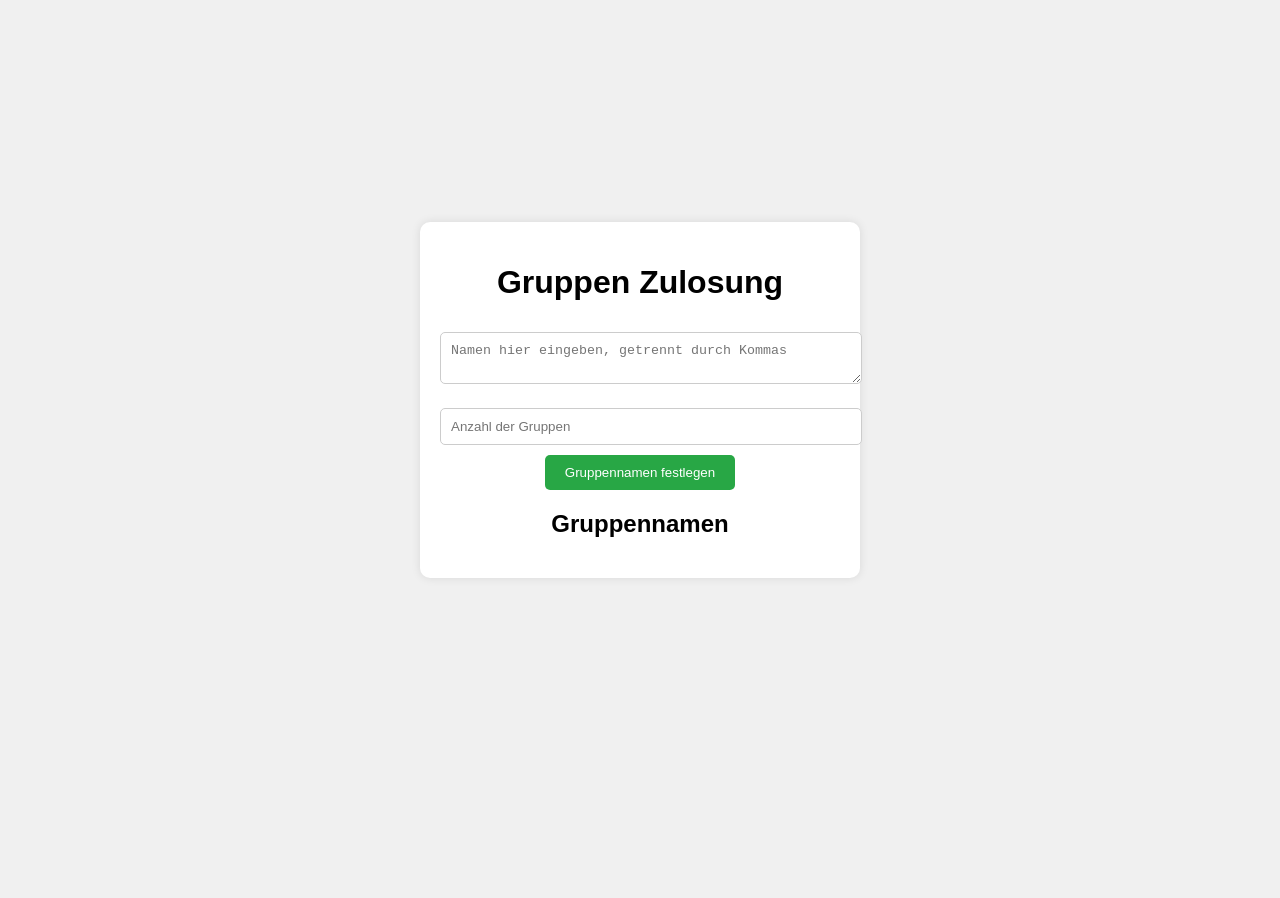
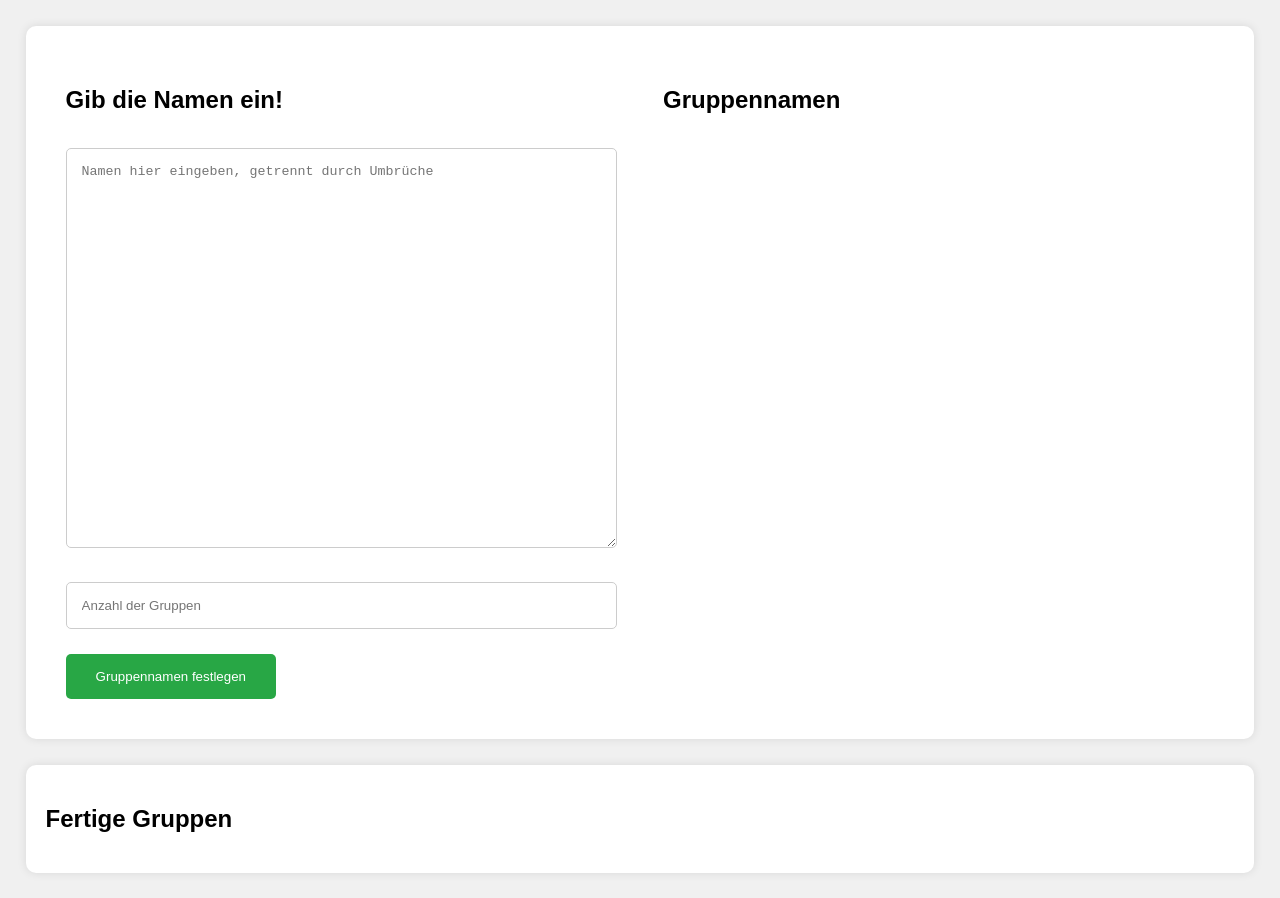
Before and after one commit to DeSterna/DeSterna.github.io, a plain HTML site: page gruppen/index.html in a window 1280 px wide. Before the commit the page ends 800 px from the top, so only its background shows below. Drawn offline with Linux system fonts and the light colour scheme.

Commit message:
Add files via upload

```diff
--- a/gruppen/index.html
+++ b/gruppen/index.html
@@ -7,18 +7,25 @@
     <link rel="stylesheet" href="styles.css">
 </head>
 <body>
-    <div class="container">
-        <h1>Gruppen Zulosung</h1>
-        <textarea id="names" placeholder="Namen hier eingeben, getrennt durch Kommas"></textarea>
-        <input type="number" id="groupCount" placeholder="Anzahl der Gruppen">
-        <button onclick="setupGroupNames()">Gruppennamen festlegen</button>
 
-        <div id="groupNamesContainer">
+    <div class="main-container">
+
+        <div class="input-container">
+            <h2> Gib die Namen ein!</h2>
+            <textarea id="names" placeholder="Namen hier eingeben, getrennt durch Umbrüche"></textarea>
+            <input type="number" id="groupCount" placeholder="Anzahl der Gruppen" min="2">
+            <button onclick="setupGroupNames()">Gruppennamen festlegen</button>
+        </div>
+
+        <div class="group-names-container">
             <h2>Gruppennamen</h2>
             <div id="groupNames"></div>
             <button id="createGroupsButton" style="display: none;" onclick="createGroups()">Gruppen erstellen</button>
         </div>
+    </div>
 
+    <div class="result-container">
+        <h2>Fertige Gruppen</h2>
         <div id="result"></div>
     </div>
 
--- a/gruppen/script.js
+++ b/gruppen/script.js
@@ -5,8 +5,8 @@ function setupGroupNames() {
     // Clear previous group name inputs
     groupNamesContainer.innerHTML = "";
 
-    if (groupCount <= 0) {
-        alert("Bitte geben Sie eine gültige Anzahl von Gruppen ein.");
+    if (isNaN(groupCount) || groupCount < 2) {
+        alert("Bitte geben Sie eine gültige Anzahl von Gruppen (größer als 1) ein.");
         return;
     }
 
@@ -21,18 +21,19 @@ function setupGroupNames() {
 
     // Show the "Create Groups" button
     document.getElementById("createGroupsButton").style.display = "block";
+	document.querySelector('.group-names-container').scrollIntoView({ behavior: 'smooth', block: 'start' });
 }
 
 function createGroups() {
-    const names = document.getElementById("names").value.split(",").map(name => name.trim()).filter(name => name !== "");
+    const names = document.getElementById("names").value.split(/\r?\n/).map(name => name.trim()).filter(name => name !== "");
     const groupCount = parseInt(document.getElementById("groupCount").value);
     const resultContainer = document.getElementById("result");
 
     // Clear previous results
     resultContainer.innerHTML = "";
 
-    if (names.length === 0 || groupCount <= 0) {
-        alert("Bitte geben Sie gültige Namen und Gruppenanzahl ein.");
+    if (names.length === 0 || isNaN(groupCount) || groupCount < 2) {
+        alert("Bitte geben Sie gültige Namen und eine Gruppenanzahl größer als 1 ein.");
         return;
     }
 
@@ -73,4 +74,12 @@ function createGroups() {
             }, nameIndex * 500); // Delay each name by 500ms
         });
     });
+
+    // Scroll to result container
+
+	document.body.style.height = "3000px"; // Temporär verlängern
+    document.querySelector('.result-container').scrollIntoView({ behavior: 'smooth', block: 'start'});
+	setTimeout(function() {
+                document.body.style.height = originalHeight; // Wiederherstellen
+            }, 1000); // Warte, bis das Scrollen abgeschlossen ist
 }
--- a/gruppen/styles.css
+++ b/gruppen/styles.css
@@ -1,28 +1,52 @@
 body {
     font-family: Arial, sans-serif;
-    display: flex;
-    justify-content: center;
-    align-items: center;
-    height: 100vh;
+    margin: 0;
     background-color: #f0f0f0;
-    margin: 0;
+    overflow-y: scroll; /* Ermöglicht das Scrollen der gesamten Seite */
 }
 
-.container {
+.head-container {
     background: white;
     padding: 20px;
     border-radius: 10px;
     box-shadow: 0 0 10px rgba(0, 0, 0, 0.1);
-    width: 400px;
-    text-align: center;
+    margin: 2% 2%;
+
 }
 
-textarea, input {
+.main-container {
+    display: flex;
+    justify-content: space-between;
+    align-items: flex-start;
+    background: white;
+    padding: 20px;
+    border-radius: 10px;
+    box-shadow: 0 0 10px rgba(0, 0, 0, 0.1);
+    margin: 2% 2%;
+}
+
+.input-container, .group-names-container {
+    width: 48%;
+    margin: 0 0;
+}
+
+textarea {
+    width: 100%;
+    height: 400px; /* Angepasste Höhe der Textarea */
+    padding: 10px;
+    margin: 10px 0;
+    border: 1px solid #ccc;
+    border-radius: 5px;
+    box-sizing: border-box;
+}
+
+input {
     width: 100%;
     padding: 10px;
     margin: 10px 0;
     border: 1px solid #ccc;
     border-radius: 5px;
+    box-sizing: border-box;
 }
 
 button {
@@ -32,23 +56,39 @@ button {
     color: white;
     border-radius: 5px;
     cursor: pointer;
+    margin-top: 10px; /* Abstand nach oben */
 }
 
 button:hover {
     background-color: #218838;
 }
 
-#groupNamesContainer {
-    margin: 20px 0;
+.result-container {
+    background: white;
+    padding: 20px;
+    border-radius: 10px;
+    box-shadow: 0 0 10px rgba(0, 0, 0, 0.1);
+    margin: 2% 2%;
+
+}
+
+#result {
+    display: grid;
+    grid-template-columns: repeat(auto-fill, minmax(400px, 1fr)); /* Grid-Layout mit flexiblen Spalten */
+    gap: 20px; /* Abstand zwischen den Gruppen */
 }
 
 .group {
-    margin: 10px 0;
+    padding: 20px; /* Größeres Padding für bessere Lesbarkeit */
+    border: 1px solid #ccc; /* Rahmen für die fertigen Gruppen */
+    border-radius: 5px;
+    background-color: #fafafa;
+    font-size: 1.2em; /* Größere Schriftgröße für bessere Lesbarkeit */
 }
 
 .group-name {
     font-weight: bold;
-    margin-bottom: 5px;
+    margin-bottom: 10px; /* Mehr Abstand für bessere Lesbarkeit */
 }
 
 @keyframes fadeInUp {
@@ -66,3 +106,19 @@ button:hover {
     opacity: 0;
     animation: fadeInUp 0.5s forwards;
 }
+
+/* Medienabfrage für größere Bildschirme */
+@media (min-width: 1024px) {
+    .main-container {
+        padding: 40px;
+    }
+
+    textarea, input {
+        padding: 15px;
+        margin: 15px 0;
+    }
+
+    button {
+        padding: 15px 30px;
+    }
+}
```
